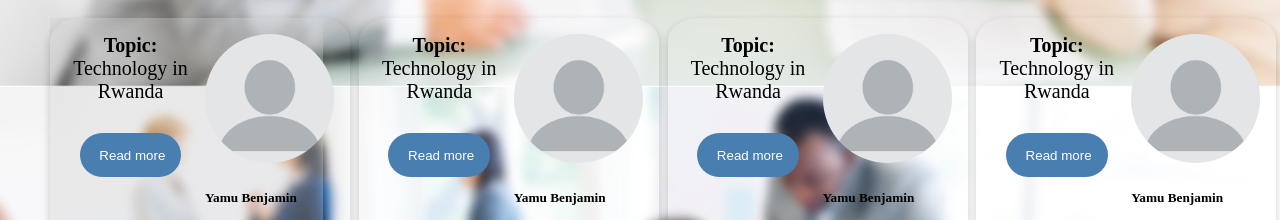
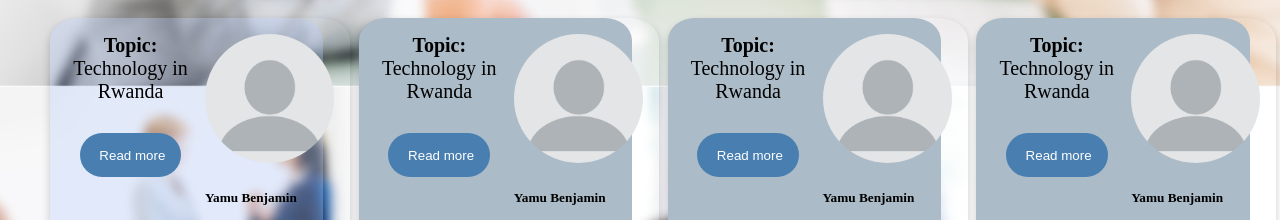
Before and after one commit to yamuben/TeamWork, a website: page UI/index.html in a window 1280 px wide. In both pictures the pointer is over the element 186 px from the left and 711 px from the top of the page. Shown: the part 580-800 px from the top of the page. Drawn offline with Linux system fonts and the light colour scheme.

Commit message:
- Changing article background [Finishes #168862424]

```diff
--- a/UI/css/styles.css
+++ b/UI/css/styles.css
@@ -658,6 +658,8 @@ border-radius: 10%;
 float: left;
 width: 90%;
 padding: 0 0px;
+background: rgb(171, 187, 199);
+border-radius: 10%
 }
 .column-articlee-long {
   float: left;
@@ -672,12 +674,12 @@ padding: 0 0px;
   padding: 0 10px;
   }
   .column-articlee-long:hover{
-    background: rgba(204, 204, 204, 0.356);
+    background: rgba(197, 233, 250, 0.356);
     transition: 0.8s;
     cursor: pointer;
   }
 .column-articlee:hover{
-  background: rgba(204, 204, 204, 0.356);
+  background: rgba(185, 205, 250, 0.356);
   transition: 0.8s;
   cursor: pointer;
 }
```
